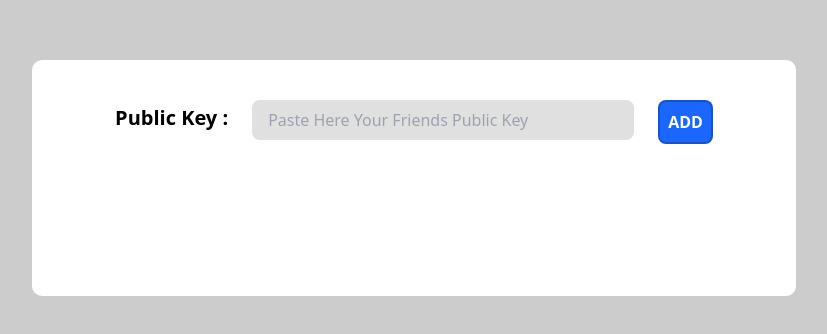
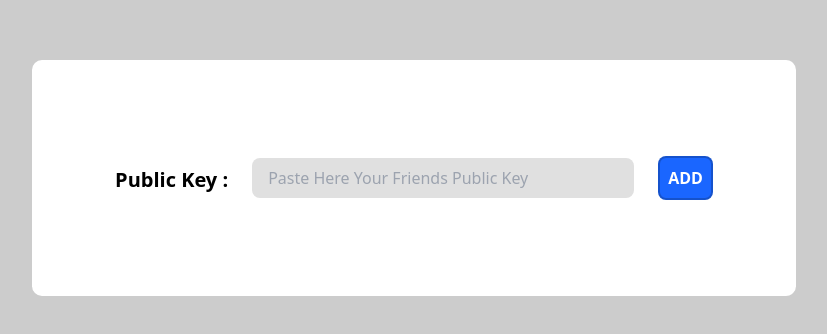
Before and after one commit to Furkangunduz/Chat-App-e2ee, a React (Create React App) app in the folder frontend/: page /add-friend in a window 1280 px wide. Shown: the part 222-556 px from the top of the page, without its empty margins (226-1053 px from the left). Built offline with nearby package versions, Linux system fonts and the light colour scheme; sample sign-in values are in the browser's storage.

Commit message:
improve Add friend stlyling .

```diff
--- a/frontend/src/components/spinner.css
+++ b/frontend/src/components/spinner.css
@@ -4,7 +4,7 @@
 	right: 0;
 	bottom: 0;
 	left: 0;
-	background-color: rgba(0, 0, 0, 0.1);
+	background-color: rgba(255, 255, 255, 0.7);
 	z-index: 5000;
 	display: flex;
 	justify-content: center;
--- a/frontend/src/views/AddFriend.jsx
+++ b/frontend/src/views/AddFriend.jsx
@@ -5,9 +5,9 @@ import Button from '../components/Button';
 function Add_Friend() {
 	return (
 		<div className='grid place-content-center w-full h-screen overflow-hidden  bg-bg'>
-			<div className='h-[30vh] w-[60vw] border-2 border-black/20 rounded-xl bg-white'>
-				<div className='w-full h-full pt-10'>
-					<div className='flex justify-center items-start gap-6 '>
+			<div className='h-[30vh] w-[60vw]  border-2 border-black/20 rounded-xl bg-white'>
+				<div className='w-full h-full flex items-center justify-center'>
+					<div className='w-full flex justify-center items-center gap-6 '>
 						<label htmlFor='public_key'>
 							<h1 className='font-semibold text-xl mt-1'>Public Key :</h1>
 						</label>
@@ -20,9 +20,9 @@ function Add_Friend() {
 						<Button>ADD</Button>
 					</div>
 					{false && (
-						<div className='flex justify-center items-center'>
+						<div className='flex justify-center items-center '>
 							<Spinner />
-							<h1 className='font-semibold mb-[-100px]'>
+							<h1 className='absolute font-semibold text-3xl top-20 left-[40%]'>
 								Waiting for Friend Reply
 							</h1>
 						</div>
```
